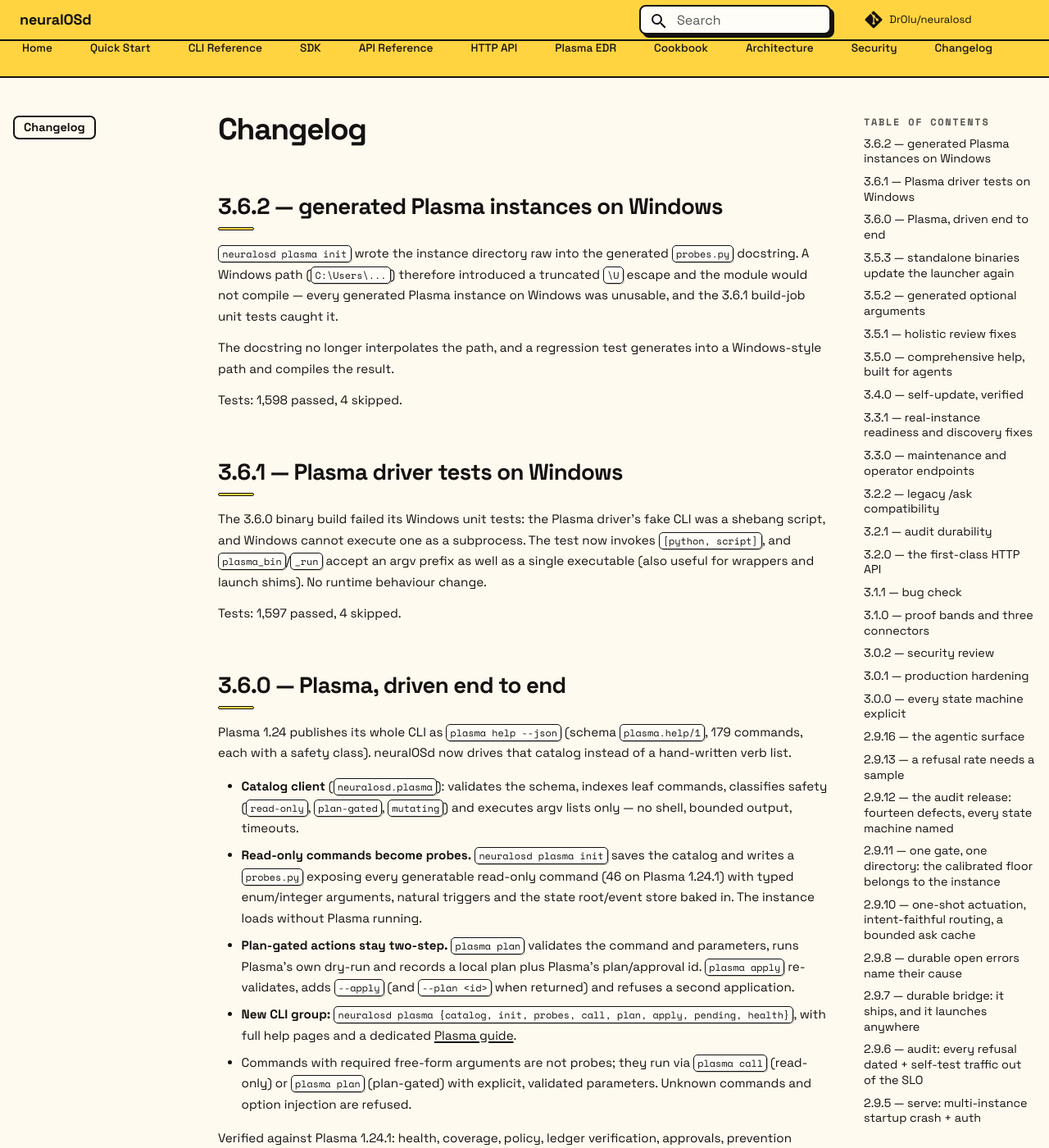
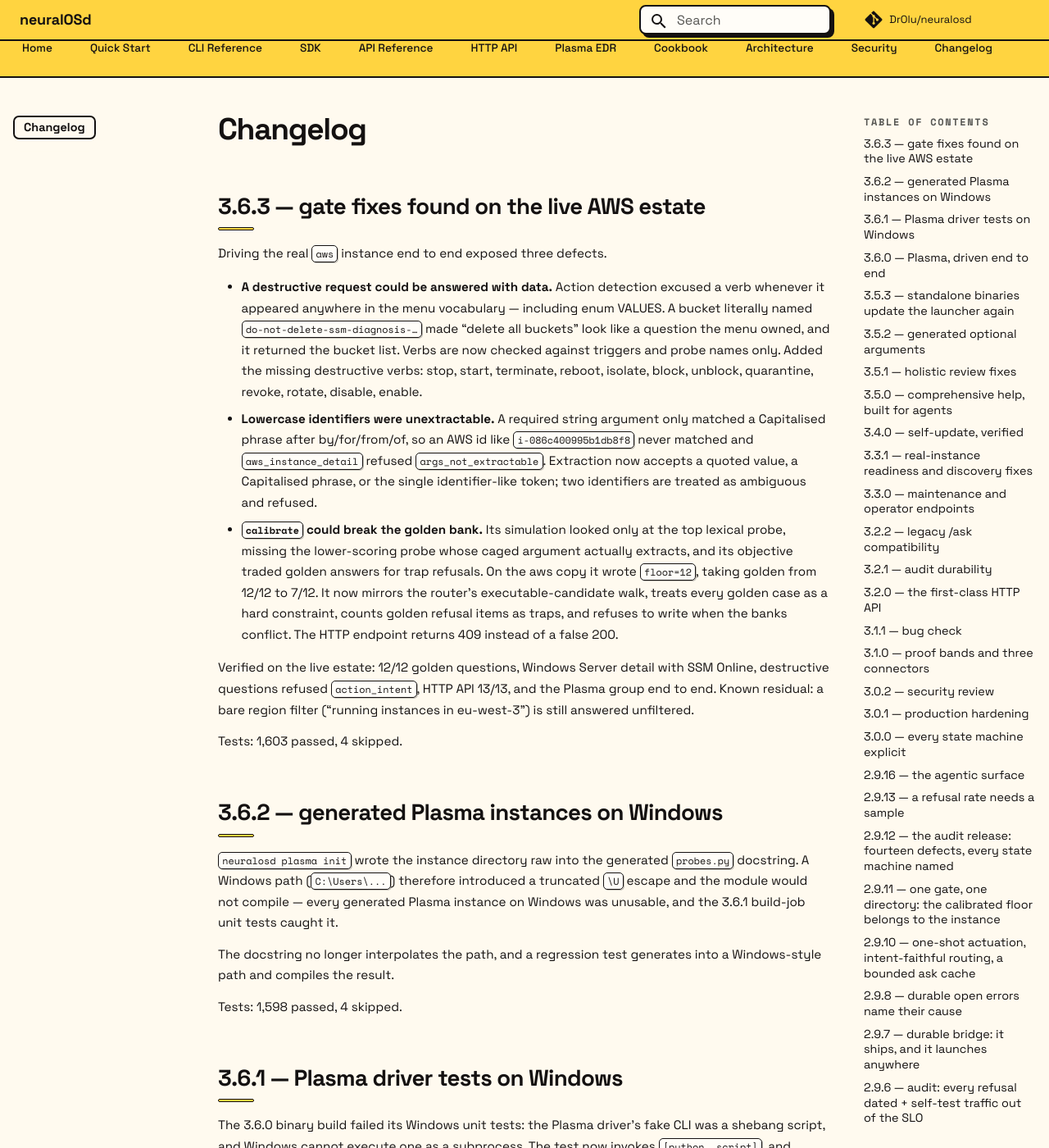
Before and after one commit to DrOlu/neuralosd, an MkDocs documentation site: the page built from docs/changelog.md, in a window 1280 px wide and 1400 px high. Shown: the whole window at 82% size. Built offline with MkDocs 1.6.1 and Material for MkDocs 9.7.7, drawn with Linux system fonts in a browser that asks for light colours; comment, search, counter and statistics services are not loaded.

Commit message:
chore(release): 3.6.3

```diff
--- a/docs/changelog.md
+++ b/docs/changelog.md
@@ -1,4 +1,38 @@
 # Changelog
+
+## 3.6.3 — gate fixes found on the live AWS estate
+
+Driving the real `aws` instance end to end exposed three defects.
+
+- **A destructive request could be answered with data.** Action detection
+  excused a verb whenever it appeared anywhere in the menu vocabulary —
+  including enum VALUES. A bucket literally named
+  `do-not-delete-ssm-diagnosis-…` made “delete all buckets” look like a
+  question the menu owned, and it returned the bucket list. Verbs are now
+  checked against triggers and probe names only. Added the missing
+  destructive verbs: stop, start, terminate, reboot, isolate, block,
+  unblock, quarantine, revoke, rotate, disable, enable.
+- **Lowercase identifiers were unextractable.** A required string argument
+  only matched a Capitalised phrase after by/for/from/of, so an AWS id like
+  `i-086c400995b1db8f8` never matched and `aws_instance_detail` refused
+  `args_not_extractable`. Extraction now accepts a quoted value, a
+  Capitalised phrase, or the single identifier-like token; two identifiers
+  are treated as ambiguous and refused.
+- **`calibrate` could break the golden bank.** Its simulation looked only at
+  the top lexical probe, missing the lower-scoring probe whose caged
+  argument actually extracts, and its objective traded golden answers for
+  trap refusals. On the aws copy it wrote `floor=12`, taking golden from
+  12/12 to 7/12. It now mirrors the router's executable-candidate walk,
+  treats every golden case as a hard constraint, counts golden refusal items
+  as traps, and refuses to write when the banks conflict. The HTTP endpoint
+  returns 409 instead of a false 200.
+
+Verified on the live estate: 12/12 golden questions, Windows Server detail
+with SSM Online, destructive questions refused `action_intent`, HTTP API
+13/13, and the Plasma group end to end. Known residual: a bare region filter
+(“running instances in eu-west-3”) is still answered unfiltered.
+
+Tests: 1,603 passed, 4 skipped.
 
 ## 3.6.2 — generated Plasma instances on Windows
 
--- a/pyproject.toml
+++ b/pyproject.toml
@@ -4,7 +4,7 @@ build-backend = "setuptools.build_meta"
 
 [project]
 name = "neuralosd"
-version = "3.6.2"
+version = "3.6.3"
 description = "Deterministic-first agentic runtime — @probe framework, chain runner, meta-selector, HITL guardrails, MCP/OpenAPI exposure, and microVM sandbox backends (BoxLite / Microsandbox)"
 readme = "README.md"
 requires-python = ">=3.10"
--- a/src/neuralosd/__init__.py
+++ b/src/neuralosd/__init__.py
@@ -6,7 +6,7 @@ One pip install. Two sandbox backends (BoxLite, Microsandbox). Any data
 source. Offline. On CPU. With verification gates, audit trail, and
 deterministic routing.
 """
-__version__ = "3.6.2"
+__version__ = "3.6.3"
 
 _DOCS = {
     "usage": "neuralOS usage and operations guide",
--- a/src/neuralosd_sdk/__init__.py
+++ b/src/neuralosd_sdk/__init__.py
@@ -6,4 +6,4 @@ from .client import (  # noqa: F401
     RefusalError,
     TransportError,
 )
-__version__ = "3.6.2"
+__version__ = "3.6.3"
```
Also changed, not shown: docs/index.md (+1 -1 lines), 1 other file.
